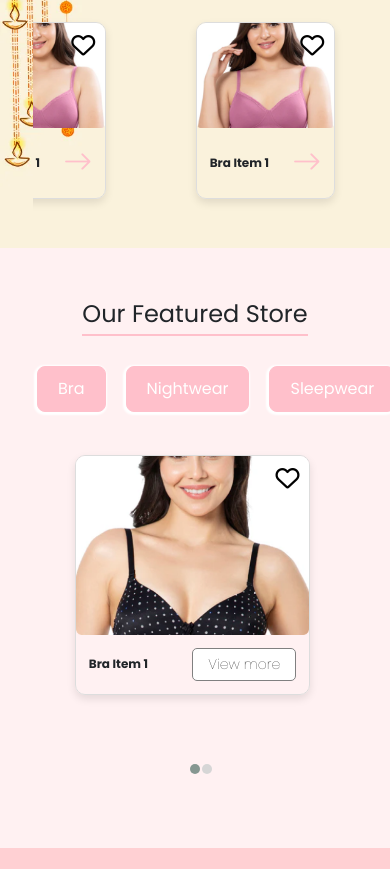
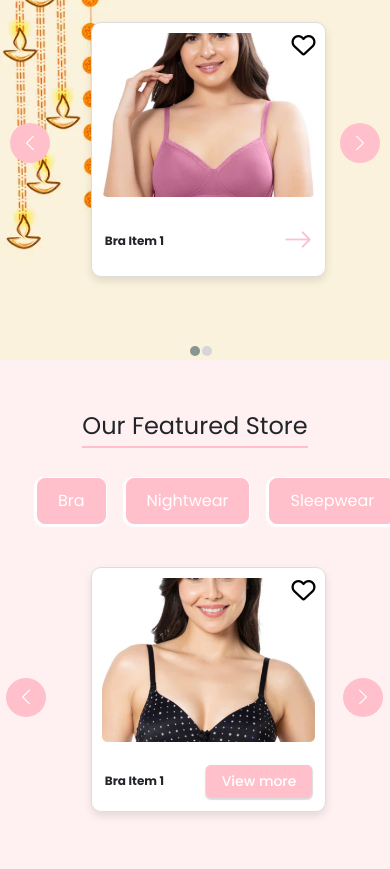
Before and after one commit to osamajmi/work, a plain HTML site: page Azam Project (2)/Azam Project/home.html in a window 390 px wide. Shown: the part 855-1724 px from the top of the page. Drawn offline with nearby package versions, Linux system fonts and the light colour scheme; placeholder pictures from the web are drawn by us.

Commit message:
css conflict
some changes

```diff
--- a/Azam Project (2)/Azam Project/css/responsive.css
+++ b/Azam Project (2)/Azam Project/css/responsive.css
@@ -152,6 +152,7 @@
 
     .card-viewMore {
         width: 95%; /* Take 95% of the width on mobile */
+        background-color: white;
     }
 }
 
@@ -207,66 +208,7 @@
 
 /* our  featured end  */
 /* slider  start */
-@media (max-width:450px) {
 
-        .cat_cardslid {
-            height: 50px;
-        }
-        .left-slide-part h2 {
-            margin-bottom: 15px;
-            font-size: 35px !important;
-            margin-top: 5px;
-            position: absolute !important;
-            display: none;
-        }
-        .left-slide-part {
-            padding-top: 25px;
-            text-align: center;
-            display: flex;
-            justify-content: center;
-            align-items: center;
-            width: 425px;
-        }
-        /* .left-slide-part p {
-            width: 100%;
-            text-align: justify;
-            position: absolute;
-            margin-top: 41px;
-            padding: 0px 24px;
-        }
-     */
-     .left-slide-part p {
-        width: 100%;
-        margin-top: 47px;
-        text-align: justify;
-        display: none;
-    }
-    .left-slide-part h2:after {
-        position: absolute;
-        content: "";
-        height: 2px;
-        background-color: #FFC0CB;
-        width: 160px;
-        margin-left: 15px;
-        top: 94%;
-        left: 33%;
-    }
-    .carousel-control-prev {
-        /* left: 70% !important ; */
-        margin-left: -10px;
-        /* right: 41px; */
-    }
-    .carousel-indicators {
-        margin-bottom: -2rem !important;
-    }
-    .owl-item {
-        display:flex;
-        justify-content:center;
-        align-items:center;
-        margin-left:30px !important;
-
-    }
-}
 
 
 @media (min-width:768px) {
@@ -306,13 +248,32 @@
         background-image: linear-gradient(62deg,  #E0C3FC 49%, #e19898 100%);
     }
 
+    button.owl-prev, button.owl-next {
+        position: absolute;
+        top: 32%;
+        z-index: 999;
+        width: 39px;
+        height: 39px;
+        border-radius: 100%;
+        background-color: pink;
+        border: 1px;
+        color: white;
+    }
+    button.rec_next, button.rec_pre{
+        top: 19% !important;
+    }
+    button.rec_pre {
 
-
+        right: 0 !important;
+    }
+    button.rec_next{
+        left: 0 !important;
+    }
 
     .owl-stage{
       display: flex;
-      gap:32px;
-      align-items: center;
+      /* gap:32px; */
+      /* align-items: center; */
       justify-content: space-evenly;
     }
     .girl-cards .visit-sec {
@@ -337,5 +298,74 @@
     margin-top: 540px;
 }
    }
+   @media (max-width:450px) {
 
+    .cat_cardslid {
+        height: 50px;
+    }
+    .left-slide-part h2 {
+        margin-bottom: 15px;
+        font-size: 35px !important;
+        margin-top: 5px;
+        position: absolute !important;
+        display: none;
+    }
+    .left-slide-part {
+        padding-top: 25px;
+        text-align: center;
+        display: flex;
+        justify-content: center;
+        align-items: center;
+        width: 425px;
+    }
+    /* .left-slide-part p {
+        width: 100%;
+        text-align: justify;
+        position: absolute;
+        margin-top: 41px;
+        padding: 0px 24px;
+    }
+ */
+ button.owl-prev, button.owl-next{
+    top: 21% !important;
+
+ }
+ button.rec_next, button.rec_pre{
+    top: 12% !important;
+ }
+ button.owl-next{
+    right: -3px !important
+ }
+ .left-slide-part p {
+    width: 100%;
+    margin-top: 47px;
+    text-align: justify;
+    display: none;
+}
+.left-slide-part h2:after {
+    position: absolute;
+    content: "";
+    height: 2px;
+    background-color: #FFC0CB;
+    width: 160px;
+    margin-left: 15px;
+    top: 94%;
+    left: 33%;
+}
+.carousel-control-prev {
+    /* left: 70% !important ; */
+    margin-left: -10px;
+    /* right: 41px; */
+}
+.carousel-indicators {
+    margin-bottom: -2rem !important;
+}
+.owl-item {
+    display:flex;
+    justify-content:center;
+    align-items:center;
+    margin-left:30px !important;
+
+}
+}
 /* slider   end */
--- a/Azam Project (2)/Azam Project/css/style.css
+++ b/Azam Project (2)/Azam Project/css/style.css
@@ -5,7 +5,11 @@
 
 body {
   background-color: rgb(255, 241, 242);
-  font-family: Poppins, sans-serif;
+  font-family: Poppins, sans-serif !important;
+}
+body,span,div,p,h1,h2,h3,h4,h5,h6 {
+
+  font-family: Poppins, sans-serif !important;
 }
 
 .input-group .form-control {
@@ -1650,8 +1654,11 @@ button.btn.btn-primary {
 }
 .btn:hover{
 
-  background-color: white !important;
-  color: pink !important;
+background-color: white !important;
+
+color: pink !important;
+
+font-weight: 600;
 }
 .btn-primary:hover{
 
@@ -1722,16 +1729,18 @@ button.btn.btn-primary {
 }
 
 .btn-viewMore {
-  background-color: white;
+  background-color: pink;
+  outline: pink;
   border: none;
-  color: black;
+  color: #fff;
   padding: 5px 15px;
   text-decoration: none;
   border-radius: 5px;
   cursor: pointer;
-  font-weight: lighter;
-  border: 1px solid gray;
+  font-weight: 500;
+  border: 1px solid pink;
   font-size: 14px;
+  box-shadow: 0px 1px 1px 1px #80808045;
 }
 
 .btn-viewMore:hover {
@@ -1814,10 +1823,8 @@ button.btn.btn-primary {
   }
 }
 
-button.owl-prev,button.owl-next {position: absolute;top: 29%;z-index: 999;width: 39px;height: 39px;border-radius: 100%;background-color: pink;border: 1px;color: white;}
-button.owl-next{
-right: 16px !important
-}
+button.owl-prev,button.owl-next {position: absolute;top: 35%;z-index: 999;width: 39px;height: 39px;border-radius: 100%;background-color: pink;border: 1px;color: white;}
+button.owl-next{right: 0;}
 a.bi.bi-arrow-right {
   font-size: 29px;
   color: pink;
@@ -1842,4 +1849,28 @@ a.bi.bi-arrow-right {
   background-color: rgba(255, 105, 180, 0.7);
   transform: translate(-50%, -50%) scale(1.3);
 }
+.card-viewMore{
+  background-color: white;
+}
+img.card-viewMore-img-top {
+  padding:10px
+
+}
+button.owl-prev.owl-prev-1 {left: -4px;}
+button.rec_next,button.rec_pre {
+  width: 40px;
+  height: 40px;
+  color: white;
+  border-radius: 100%;
+  background-color: pink;
+  position:absolute;
+  top: 20%;
+}
+button.rec_next {
+  left: 0;
+}
+
+button.rec_pre {
+  right: 0;
+}
 /* for mouse  */
--- a/Azam Project (2)/Azam Project/home.html
+++ b/Azam Project (2)/Azam Project/home.html
@@ -164,14 +164,14 @@
                     </div>
 
 
-                      <button type="submit" class="btn btn-custom btn-outline-dark    ">Request OTP →</button>
+                      <button type="submit" class="btn btn-primary   ">Request OTP →</button>
 
                   <p class="mt-3 mb-1">Or Login Using</p>
                   <div class="alternative-login d-flex justify-content-center">
-                      <button class="btn btn-light">
+                      <button class="btn btn-primary">
                           <i class="bi bi-envelope"></i> Email
                       </button>
-                      <button class="btn btn-light">
+                      <button class="btn btn-primary">
                           <i class="bi bi-whatsapp"></i> WhatsApp
                       </button>
                   </div>
@@ -1534,19 +1534,19 @@
                         <i class="far fa-heart heart-icon"></i>
                         <img src="../Azam Project/img/pic1 1.png" class="card-viewMore-img-top" alt="Bra Item 2">
                         <div class="card-viewMore-body">
-                          <h5 class="card-viewMore-title">Bra Item 1</h5>
+                          <h5 class="card-viewMore-title">Bra Item d</h5>
                           <a href="#" class="bi bi-arrow-right"></a>
                       </div>
                     </div>
                 </div>
             </div>
             </div>
-        <!-- <button class="owl-prev owl-prev-2">
+        <button class="rec_next">
           <i class="bi bi-chevron-left"></i>
       </button>
-      <button class="owl-next owl-next-2">
+      <button class="rec_pre">
           <i class="bi bi-chevron-right"></i>
-      </button> -->
+      </button>
         </div>
       </div>
     </div>
@@ -1619,12 +1619,12 @@
       </div>
 
       <!-- Navigation Buttons -->
-      <!-- <button class="owl-prev owl-prev-1">
+      <button class="owl-prev owl-prev-1">
         <i class="bi bi-chevron-left"></i>
     </button>
     <button class="owl-next owl-next-1">
         <i class="bi bi-chevron-right"></i>
-    </button> -->
+    </button>
   </div>
 
 <!--
@@ -2492,57 +2492,11 @@
  <!-- end  -->
  <script>
   $(document).ready(function() {
-      // Initialize all Owl Carousels and store the reference
-
-      var owlBra = $('.bra-carousel_rec').owlCarousel({
-          loop: true,
-          margin: 10,
-          nav: false, // Disable default navigation
-          dots: true,
-          autoplay: true,
-          autoplayTimeout: 3000,
-          autoplayHoverPause: true,
-          responsive: {
-              0: {
-                  items: 2
-              },
-              600: {
-                  items: 3
-              },
-              1000: {
-                  items: 4
-              },
-              1200: {
-                  items: 5
-              }
-          }
-      });
-
-      var owlBra = $('.bra-carousel').owlCarousel({
-          loop: true,
-          margin: 10,
-          nav: false, // Disable default navigation
-          dots: true,
-          autoplay: true,
-          autoplayTimeout: 3000,
-          autoplayHoverPause: true,
-          responsive: {
-              0: {
-                  items: 1
-              },
-              600: {
-                  items: 3
-              },
-              1000: {
-                  items: 4
-              },
-              1200: {
-                  items: 5
-              }
-          }
-      });
-
-      var owlNightwear = $('.nightwear-carousel').owlCarousel({
+    // Autoplay setting based on screen width
+    let autoplaySetting = $(window).width() > 700;
+
+    // Initialize multiple Owl Carousels
+    const owlBraRec = $('.bra-carousel_rec').owlCarousel({
       loop: true,
       margin: 10,
       nav: false,
@@ -2551,22 +2505,62 @@
       autoplayTimeout: 3000,
       autoplayHoverPause: true,
       responsive: {
-              0: {
-                  items: 1
-              },
-              600: {
-                  items: 3
-              },
-              1000: {
-                  items: 4
-              },
-              1200: {
-                  items: 5
+        0: { items: 1 },
+        600: { items: 3 },
+        1000: { items: 4 },
+        1200: { items: 5 }
       }
+    });
+
+    const owlBra = $('.bra-carousel').owlCarousel({
+      loop: true,
+      margin: 10,
+      nav: false,
+      dots: true,
+      autoplay: autoplaySetting,
+      autoplayTimeout: 3000,
+      autoplayHoverPause: true,
+      responsive: {
+        0: { items: 1 },
+        600: { items: 2 },
+        1000: { items: 4 },
+        1200: { items: 5 }
       }
     });
 
-      var owlSleepwear = $('.sleepwear-carousel').owlCarousel({
+    const owlNightwear = $('.nightwear-carousel').owlCarousel({
+      loop: true,
+      margin: 10,
+      nav: false,
+      dots: true,
+      autoplay: autoplaySetting,
+      autoplayTimeout: 3000,
+      autoplayHoverPause: true,
+      responsive: {
+        0: { items: 1 },
+        600: { items: 2 },
+        1000: { items: 4 },
+        1200: { items: 5 }
+      }
+    });
+
+    const owlSleepwear = $('.sleepwear-carousel').owlCarousel({
+      loop: true,
+      margin: 10,
+      nav: false,
+      dots: true,
+      autoplay: autoplaySetting,
+      autoplayTimeout: 3000,
+      autoplayHoverPause: true,
+      responsive: {
+        0: { items: 1 },
+        600: { items: 2 },
+        1000: { items: 4 },
+        1200: { items: 5 }
+      }
+    });
+
+    const owlRecomended = $('.recomended-pro').owlCarousel({
       loop: true,
       margin: 10,
       nav: false,
@@ -2575,53 +2569,100 @@
       autoplayTimeout: 3000,
       autoplayHoverPause: true,
       responsive: {
-              0: {
-                  items: 1
-              },
-              600: {
-                  items: 3
-              },
-              1000: {
-                  items: 4
-              },
-              1200: {
-                  items: 5
+        0: { items: 1 },
+        600: { items: 2 },
+        1000: { items: 4 },
+        1200: { items: 5 }
       }
-          }
-      });
-
-      // Hide all carousels except for the first one (Bra)
-      $('.owl-carousel').hide();
-      $('.bra-carousel').show();
-      $('.bra-carousel_rec').show();
-
-      // Handle filter button clicks to show the relevant carousel
+    });
+ // Show all carousels initially, but keep .bra-carousel_rec always visible
+ $('.owl-carousel').hide(); // Hide all carousels
+    $('.bra-carousel_rec,.bra-carousel').show(); // Always show bra-carousel_rec
+
+    // Filter button functionality
     $('.filter-buttons button').on('click', function() {
       var carouselClass = $(this).data('carousel');
       $('.owl-carousel').hide(); // Hide all carousels
-          $('.' + carouselClass).show(); // Show the selected carousel
-      });
-
-      // Custom navigation for Owl Carousel
-      // Custom navigation for Owl Carousel 1
+      $('.bra-carousel_rec').show(); // Always show bra-carousel_rec
+      $('.' + carouselClass).show();// Show the selected carousel
+    });
+
+    // Custom navigation for Owl Carousels
     $('.owl-prev-1').click(function() {
-        $('.bra-carousel').trigger('prev.owl.carousel');
+      owlBra.trigger('prev.owl.carousel');
     });
 
     $('.owl-next-1').click(function() {
-        $('.bra-carousel').trigger('next.owl.carousel');
-    });
-
-    // Custom navigation for Owl Carousel 2
-    $('.owl-prev-2').click(function() {
-        $('.owl-carousel.main').trigger('prev.owl.carousel');
-    });
-
-    $('.owl-next-2').click(function() {
-        $('.owl-carousel.main').trigger('next.owl.carousel');
+      owlBra.trigger('next.owl.carousel');
+    });
+
+    $('.rec_pre').click(function() {
+      owlBraRec.trigger('prev.owl.carousel');
+    });
+
+    $('.rec_next').click(function() {
+      owlBraRec.trigger('next.owl.carousel');
+    });
+
+    // Reinitialize carousels on window resize to update autoplay setting
+    $(window).resize(function() {
+      let newAutoplaySetting = $(window).width() > 700;
+      if (newAutoplaySetting !== autoplaySetting) {
+        autoplaySetting = newAutoplaySetting;
+
+        // Destroy and reinitialize each carousel with the updated autoplay setting
+        owlBra.trigger('destroy.owl.carousel').owlCarousel({
+          loop: true,
+          margin: 10,
+          nav: false,
+          dots: true,
+          autoplay: autoplaySetting,
+          autoplayTimeout: 3000,
+          autoplayHoverPause: true,
+          responsive: {
+            0: { items: 1 },
+            600: { items: 2 },
+            1000: { items: 4 },
+            1200: { items: 5 }
+          }
+        });
+
+        owlNightwear.trigger('destroy.owl.carousel').owlCarousel({
+          loop: true,
+          margin: 10,
+          nav: false,
+          dots: true,
+          autoplay: autoplaySetting,
+          autoplayTimeout: 3000,
+          autoplayHoverPause: true,
+          responsive: {
+            0: { items: 1 },
+            600: { items: 2 },
+            1000: { items: 4 },
+            1200: { items: 5 }
+          }
+        });
+
+        owlSleepwear.trigger('destroy.owl.carousel').owlCarousel({
+          loop: true,
+          margin: 10,
+          nav: false,
+          dots: true,
+          autoplay: autoplaySetting,
+          autoplayTimeout: 3000,
+          autoplayHoverPause: true,
+          responsive: {
+            0: { items: 1 },
+            600: { items: 2 },
+            1000: { items: 4 },
+            1200: { items: 5 }
+          }
+        });
+      }
     });
   });
 </script>
+
 <script>
   // $(function () {
   //   // Owl Carousel
@@ -2654,38 +2695,38 @@
   //     }
   //   });
   // });
-  $(function () {
-    // Owl Carousel
-    var owl = $(".recomended-pro");
-    owl.owlCarousel({
-      items: 5,
-      margin: 10,
-      loop: true,
-      nav: true,
-      resposive: true,
-      stagePadding: 65,
-
-      dots: true,
-      resposive: true,
-      responsive: {
-        0: {
-          items: 1
-        },
-
-        600: {
-          items: 3
-        },
-
-        1024: {
-          items: 4
-        },
-
-        1366: {
-          items: 4
-        }
-      }
-    });
-  });
+  // $(function () {
+  //   // Owl Carousel
+  //   var owl = $(".recomended-pro");
+  //   owl.owlCarousel({
+  //     items: 5,
+  //     margin: 10,
+  //     loop: true,
+  //     nav: true,
+  //     resposive: true,
+  //     stagePadding: 65,
+
+  //     dots: true,
+  //     resposive: true,
+  //     responsive: {
+  //       0: {
+  //         items: 1
+  //       },
+
+  //       600: {
+  //         items: 3
+  //       },
+
+  //       1024: {
+  //         items: 4
+  //       },
+
+  //       1366: {
+  //         items: 4
+  //       }
+  //     }
+  //   });
+  // });
 
 
   $(document).ready(function ($) {
```
Also changed, not shown: test.html (+1 -1 lines), testFolder/test4.html (+1 -30 lines). Lines whose indentation alone changed are shown as unchanged.
